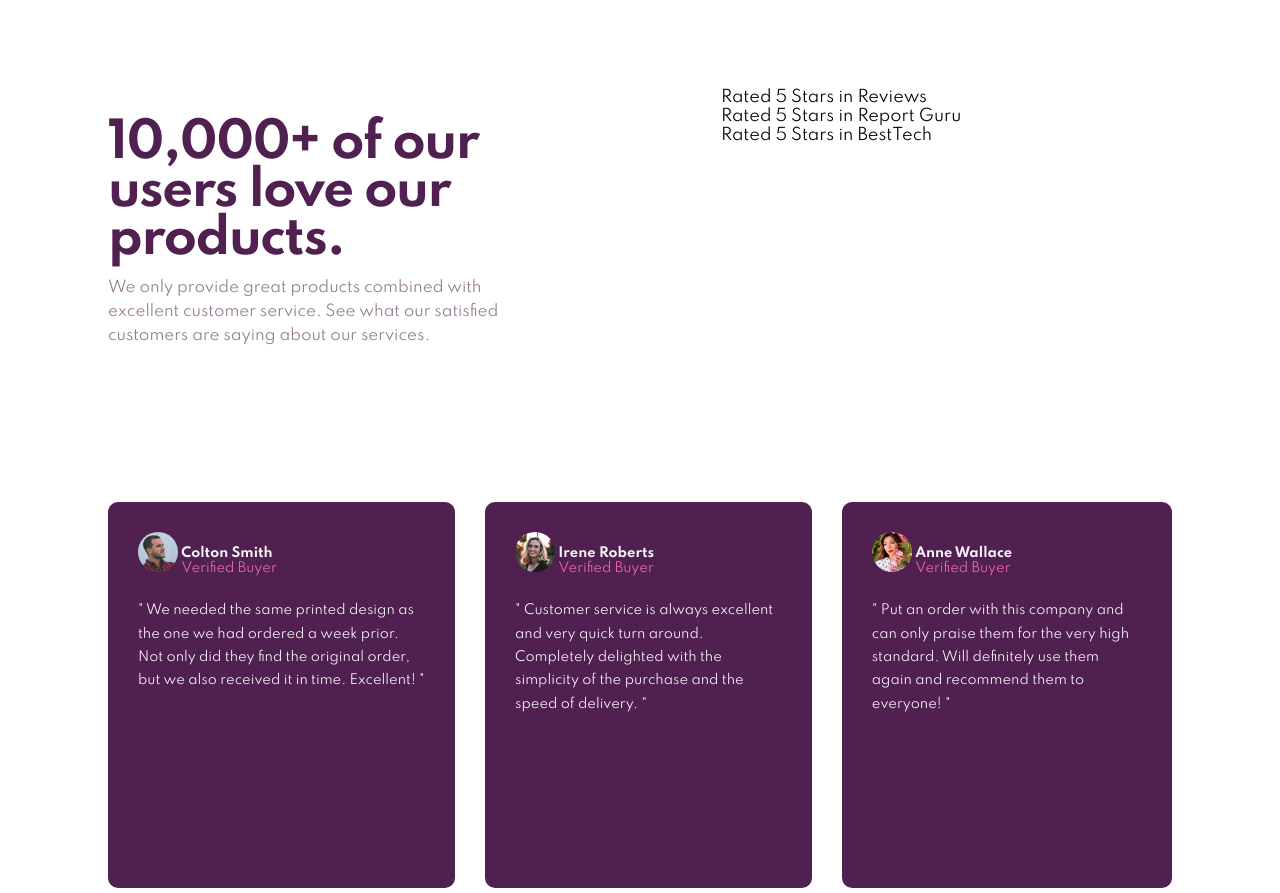
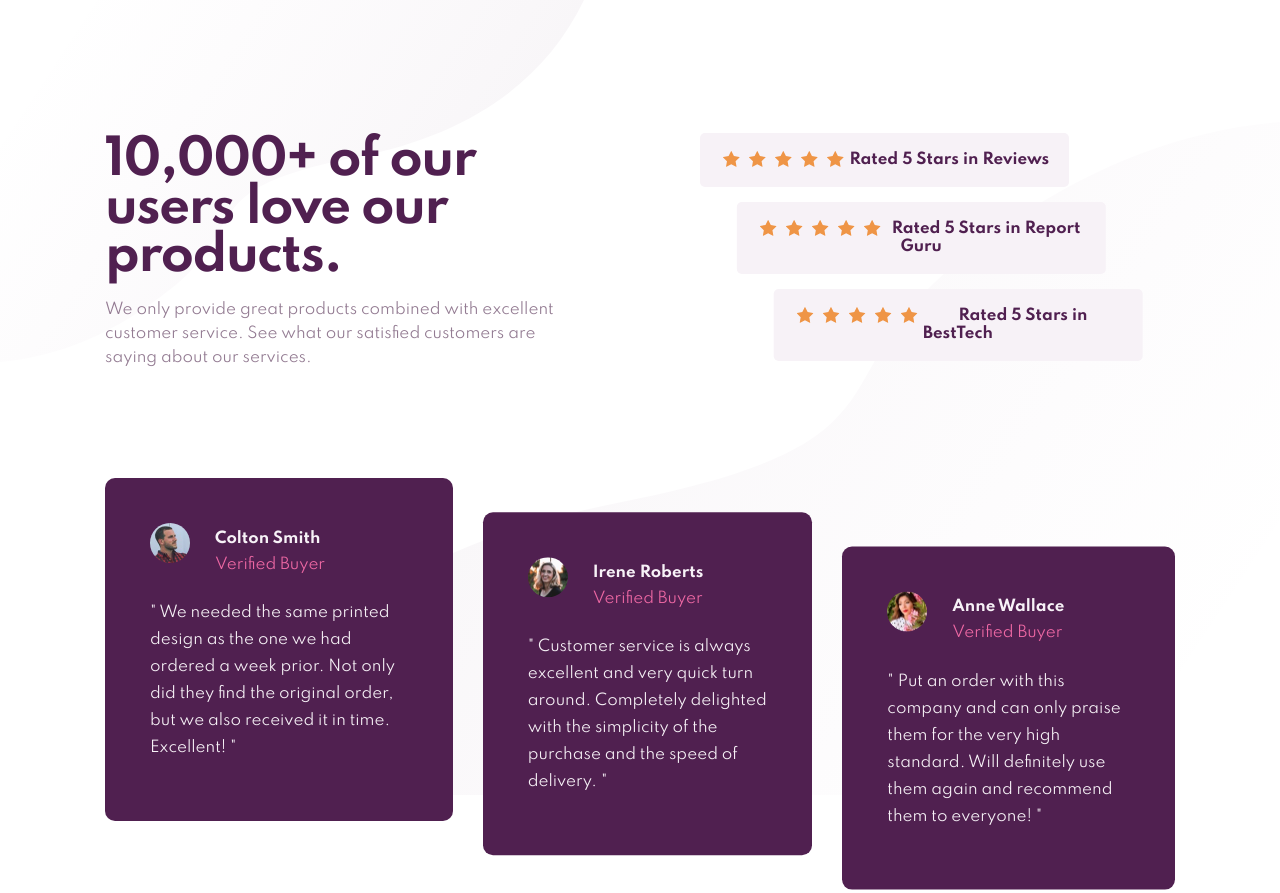
Before and after one commit to by-yee/social-proof-section, a plain HTML site: page index.html in a window 1280 px wide. Shown: the top 893 px of the page. Drawn offline with Linux system fonts and the light colour scheme.

Commit message:
Social Proof Section Master

```diff
--- a/index.html
+++ b/index.html
@@ -11,21 +11,42 @@
   </head>
   <body>
     <div class="container">
-      <div class="grid1">
+      <div class="header">
         <h1>10,000+ of our users love our products.</h1>
         <p>
           We only provide great products combined with excellent customer service. See what our satisfied customers are saying about our services.
         </p>
       </div>
-      <div class="grid2">
-        <div class="grid2__stars grid2__stars--item1">Rated 5 Stars in Reviews</div>
-        <div class="grid2__stars grid2__stars--item2">Rated 5 Stars in Report Guru</div>
-        <div class="grid2__stars grid2__stars--item3">Rated 5 Stars in BestTech</div>
+      <div class="rating">
+        <div class="rating__stars">
+          <img src="./images/icon-star.svg" alt="Star1">
+          <img src="./images/icon-star.svg" alt="Star2">
+          <img src="./images/icon-star.svg" alt="Star3">
+          <img src="./images/icon-star.svg" alt="Star4">
+          <img src="./images/icon-star.svg" alt="Star5">
+          <div class="rating-text">Rated 5 Stars in Reviews</div>
+        </div>
+        <div class="rating__stars">
+          <img src="./images/icon-star.svg" alt="Star1">
+          <img src="./images/icon-star.svg" alt="Star2">
+          <img src="./images/icon-star.svg" alt="Star3">
+          <img src="./images/icon-star.svg" alt="Star4">
+          <img src="./images/icon-star.svg" alt="Star5">
+          <div class="rating-text">Rated 5 Stars in Report Guru</div>
+        </div>
+        <div class="rating__stars">
+          <img src="./images/icon-star.svg" alt="Star1">
+          <img src="./images/icon-star.svg" alt="Star2">
+          <img src="./images/icon-star.svg" alt="Star3">
+          <img src="./images/icon-star.svg" alt="Star4">
+          <img src="./images/icon-star.svg" alt="Star5">
+          <div class="rating-text">Rated 5 Stars in BestTech</div>
+        </div>
       </div>
-      <div class="grid3">
-        <div class="grid3__card">
-          <img class="image" src="images/image-colton.jpg" alt="Profile Image"></img>
-          <div class="grid3__card--info">
+      <div class="review">
+        <div class="review__card">
+          <div class="card-info">
+            <img class="image" src="images/image-colton.jpg" alt="Profile Image"></img>
             <div class="name">Colton Smith</div>
             <div class="status">Verified Buyer</div>
           </div>
@@ -35,9 +56,9 @@
             Excellent! "
           </p>
         </div>
-        <div class="grid3__card">
-          <img class="image" src="images/image-irene.jpg" alt="Profile Image"></img>
-          <div class="grid3__card--info">
+        <div class="review__card">
+          <div class="card-info">
+            <img class="image" src="images/image-irene.jpg" alt="Profile Image"></img>
             <div class="name">Irene Roberts</div>
             <div class="status">Verified Buyer</div>
           </div>
@@ -46,9 +67,9 @@
             delighted with the simplicity of the purchase and the speed of delivery. "
           </p>
         </div>
-        <div class="grid3__card">
-          <img class="image" src="images/image-anne.jpg" alt="Profile Image"></img>
-          <div class="grid3__card--info">
+        <div class="review__card">
+          <div class="card-info">
+            <img class="image" src="images/image-anne.jpg" alt="Profile Image"></img>
             <div class="name">Anne Wallace</div>
             <div class="status">Verified Buyer</div>
           </div>
--- /dev/null
+++ b/scss/_config.scss
@@ -0,0 +1,12 @@
+@mixin flexDisplay($direction, $justify){
+  display: flex;
+  flex-direction: $direction;
+  justify-content: $justify;
+  align-items: center;
+}
+
+@mixin mobile() {
+  @media (max-width: 1000px){
+      @content;
+  }
+}
--- a/scss/_variables.scss
+++ b/scss/_variables.scss
@@ -8,7 +8,10 @@ $light_grayish_magenta: hsl(300, 24%, 96%);
 $white: hsl(0, 0%, 100%);
 
 //Font
-$header_font_size: 48px;
-$body_font_size: 15px;
-$text_font_size: 13px;
+$font_size: 15px;
 $font_family: 'Spartan', sans-serif;
+
+//Font Weight
+$normal_font: 400;
+$medium_font: 500;
+$bold_font: 700;
--- a/scss/style.scss
+++ b/scss/style.scss
@@ -1,89 +1,203 @@
-@import 'variables';
+@import 'variables', 'config';
+
 
 body {
+  margin: 0;
+  padding: 0;
   font-family: $font_family;
-  // background-image: ;
+  font-size: $font_size;
+
+  &::before {
+    content: url(../images/bg-pattern-top-desktop.svg);
+    position: absolute;
+    top: 0;
+    left: 0;
+  }
+
+  &::after {
+    content: url(../images/bg-pattern-bottom-desktop.svg);
+    position: absolute;
+    bottom: 0;
+    right: 0;
+    z-index: -1;
+  }
 }
 
 .container {
-  min-height: 100vh;
   display: grid;
-  grid-template-columns: auto auto auto;
-  padding: 80px 100px;
-  // flex-direction: row;
-  // align-items: center;
-  // justify-content: center;
-  // padding: 0px 40px;
+  grid-template-columns: repeat(2, 1fr);
+  grid-template-rows: repeat(2, 1fr);
+  padding: 3em;
 }
 
-.grid1 {
-  grid-area: 1 / 1 / 2 / 2;
-  width: 70%;
+.header {
+  padding: 4em;
 
   h1 {
     color: $very_dark_magenta;
-    font-size: $header_font_size;
+    font-size: 3.2em;
     line-height: 1em;
     letter-spacing: -0.03em;
   }
 
   p {
     color: $dark_grayish_magenta;
-    font-size: $body_font_size;
-    margin-top: -20px;
+    font-size: $font_size;
+    margin-top: -1em;
     line-height: 1.6em;
   }
 }
 
-.grid2 {
-  grid-area: 1 / 2 / 2 / 3;
+.rating {
+  display: flex;
+  flex-direction: column;
+  justify-content: center;
+  padding: 4em;
+  gap: 1em;
+  text-align: center;
+
+  &__stars {
+    width: 70%;
+    background-color: $light_grayish_magenta;
+    color: $very_dark_magenta;
+    padding: 1.2em;
+    font-weight: $bold_font;
+    border-radius: 5px;
+
+    img {
+      float: left;
+      padding: 0 0.3em;
+    }
+  }
+
+  div:nth-child(2) {
+    transform: translateX(10%);
+  }
+
+  div:nth-child(3) {
+    transform: translateX(20%);
+  }
 }
 
-.grid3 {
+.review {
   grid-area: 2 / 1 / 3 / 3;
   display: flex;
-  gap: 30px;
+  gap: 2em;
+  padding: 2em 4em;
 
   &__card {
     background-color: $very_dark_magenta;
-    color: $white;
-    margin-top: 10px;
-    padding: 30px;
+    color: $light_grayish_magenta;
+    padding: 3em;
     border-radius: 10px;
-    font-size: $text_font_size;
 
-    img {
-      border-radius: 50%;
-      width: 40px;
-    }
-
-    &--info {
+    .card-info {
       display: inline-block;
 
+      .image {
+          border-radius: 50%;
+          width: 40px;
+      }
+
       .name {
-        color: $light_grayish_magenta;
-        font-weight: bold;
+        font-weight: $bold_font;
+        margin-left: 65px;
+        margin-top: -40px;
       }
 
       .status {
         color: $soft_pink;
+        margin-left: 65px;
+        padding-top: 5px;
       }
     }
 
     p {
-      color: $light_grayish_magenta;
-      padding-top: 10px;
+      padding-top: 1em;
       line-height: 1.8em;
     }
   }
+
+  div:nth-child(2) {
+    transform: translateY(10%);
+  }
+
+  div:nth-child(3) {
+    transform: translateY(20%);
+  }
 }
-
 
 .attribution {
   font-size: 11px;
   text-align: center;
+  margin-top: 20px;
 
   a {
     color: hsl(228, 45%, 44%);
   }
 }
+
+@include mobile {
+  body {
+    @include flexDisplay(column, center);
+
+    &::before {
+      content: url(../images/bg-pattern-top-mobile.svg);
+    }
+
+    &::after {
+      content: url(../images/bg-pattern-bottom-mobile.svg);
+    }
+  }
+
+  .container {
+    @include flexDisplay(column, center);
+    max-width: 400px;
+  }
+
+  .header {
+    padding: 0;
+    text-align: center;
+
+    h1 {
+      font-size: 2.5em;
+      margin-bottom: 1.3em;
+    }
+  }
+
+  .rating {
+    width: 100%;
+    margin: 3em 0;
+    padding: 0;
+
+    &__stars {
+      width: auto;
+
+      img {
+        float: none;
+      }
+
+      .rating-text {
+        margin-top: 1em;
+      }
+    }
+
+    div:nth-child(2) {
+      transform: none;
+    }
+
+    div:nth-child(3) {
+      transform: none;
+    }
+  }
+
+  .review {
+    flex-direction: column;
+    gap: 0;
+    padding: 0;
+
+    &__card {
+      padding: 2em;
+    }
+  }
+}
```
Also changed, not shown: css/style.css, 1 other file.
